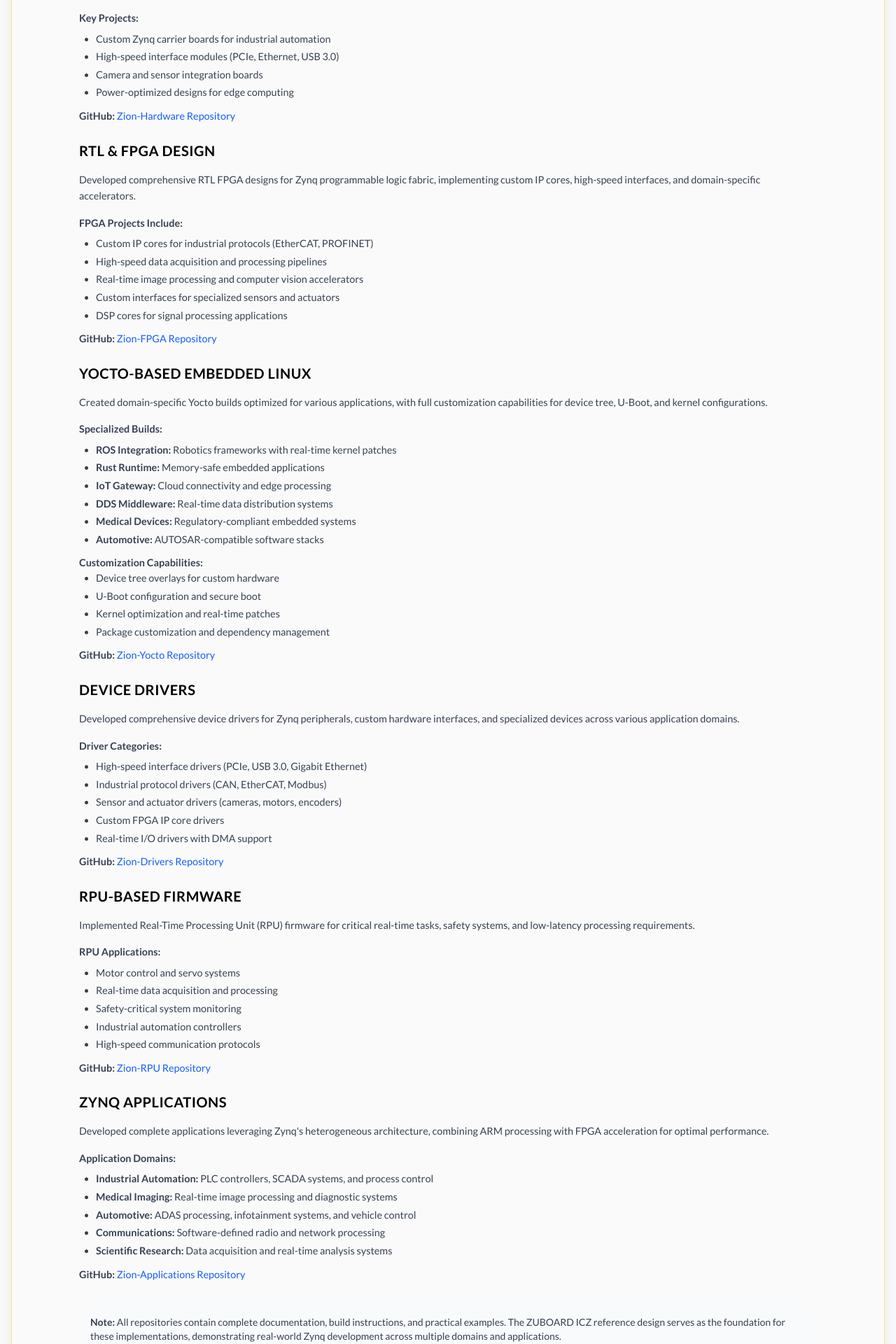
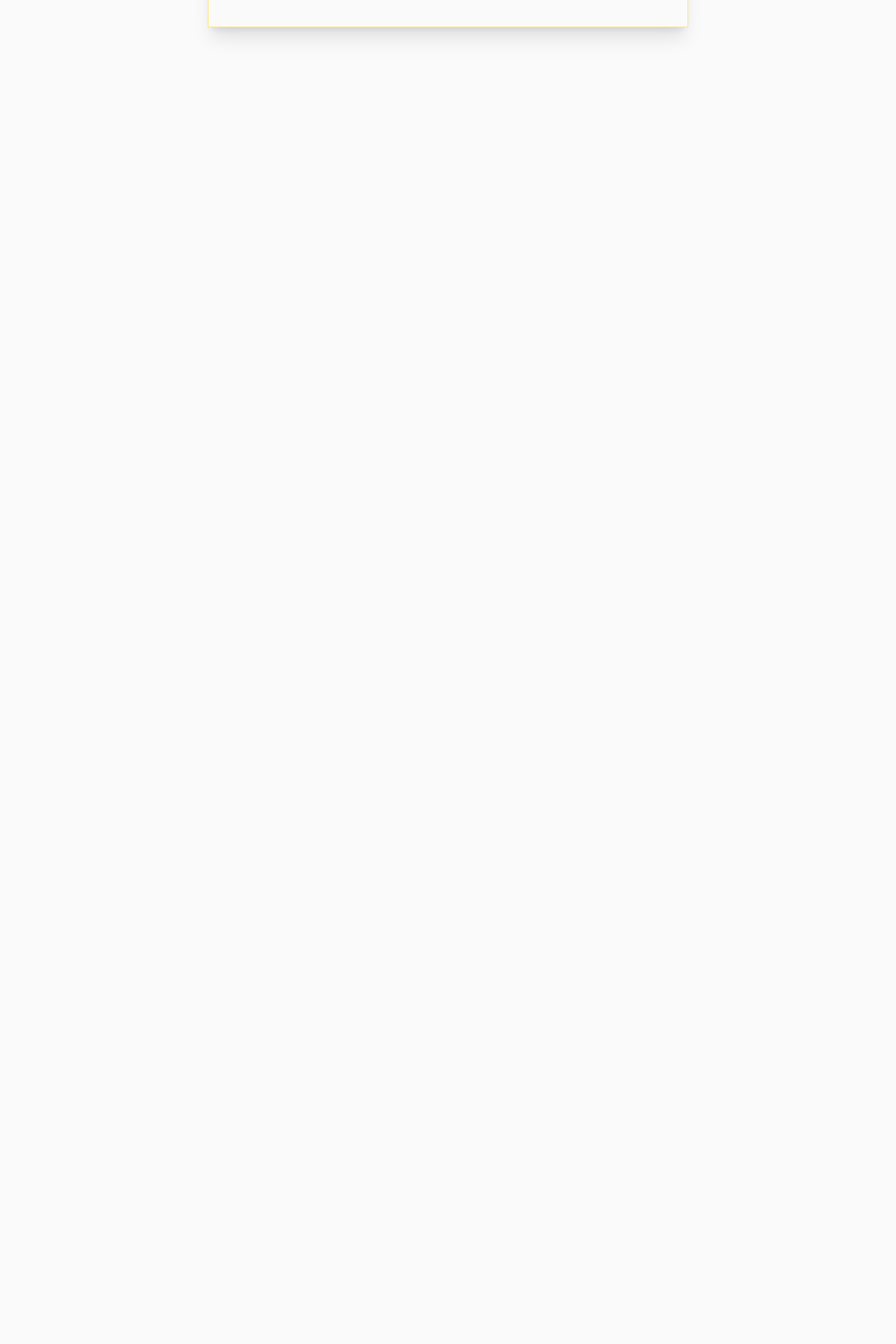
Before and after one commit to sandeshghimire/langiq-web, a Next.js app: page /amd-xilinx-zynq in a window 1280 px wide. Shown: the part 560-2480 px from the top of the page at 70% size. After the commit the page ends 864 px from the top, so only its background shows below. Built offline with nearby package versions, Linux system fonts and the light colour scheme.

Commit message:
Reorganize AMD Zynq page into two-column layout with card-based sections

```diff
--- a/src/app/amd-xilinx-zynq/page.tsx
+++ b/src/app/amd-xilinx-zynq/page.tsx
@@ -1,120 +1,22 @@
-export default function AMDZynq() {
+import Summary from './components/Summary';
+import Hardware from './components/Hardware';
+import OperatingSystem from './components/OperatingSystem';
+import Drivers from './components/Drivers';
+import Middleware from './components/Middleware';
+import ApplicationDevelopment from './components/ApplicationDevelopment';
+import Firmware from './components/Firmware';
+
+export default function Home() {
     return (
-        <div className="p-8 border-t border-gray-200">
-            <h1 className="text-2xl font-bold text-black mb-6 uppercase">AMD Xilinx Zynq Case Study</h1>
+        <div>
+            <Summary />
+            <Hardware />
+            <OperatingSystem />
+            <Drivers />
+            <Firmware />
+            <Middleware />
+            <ApplicationDevelopment />
 
-            <p className="text-gray-700 leading-relaxed mb-6">
-                Over the past decade, I've developed extensive expertise with AMD Xilinx Zynq platforms, using the ZUBOARD ICZ as a reference design foundation. This page showcases practical implementations across the entire Zynq ecosystem, from hardware design to application development. All projects are available on my <a href="https://github.com/Soccentric" className="text-blue-600 hover:text-blue-800 underline" target="_blank" rel="noopener noreferrer">GitHub repository</a>.
-            </p>
-
-            <h2 className="text-xl font-semibold text-black mb-4 uppercase tracking-wide">Hardware Design Projects</h2>
-            <p className="text-gray-700 leading-relaxed mb-4">
-                Based on Zynq architecture, we've developed several hardware projects including custom carrier boards, expansion modules, and specialized interfaces. These designs leverage the ZUBOARD ICZ reference while optimizing for specific application requirements.
-            </p>
-            <div className="text-gray-700 mb-6">
-                <p className="mb-2"><strong>Key Projects:</strong></p>
-                <ul className="list-disc ml-6 space-y-1">
-                    <li>Custom Zynq carrier boards for industrial automation</li>
-                    <li>High-speed interface modules (PCIe, Ethernet, USB 3.0)</li>
-                    <li>Camera and sensor integration boards</li>
-                    <li>Power-optimized designs for edge computing</li>
-                </ul>
-                <p className="mt-3"><strong>GitHub:</strong> <a href="https://github.com/Soccentric/Zion-Hardware" className="text-blue-600 hover:text-blue-800 underline" target="_blank" rel="noopener noreferrer">Zion-Hardware Repository</a></p>
-            </div>
-
-            <h2 className="text-xl font-semibold text-black mb-4 uppercase tracking-wide">RTL & FPGA Design</h2>
-            <p className="text-gray-700 leading-relaxed mb-4">
-                Developed comprehensive RTL FPGA designs for Zynq programmable logic fabric, implementing custom IP cores, high-speed interfaces, and domain-specific accelerators.
-            </p>
-            <div className="text-gray-700 mb-6">
-                <p className="mb-2"><strong>FPGA Projects Include:</strong></p>
-                <ul className="list-disc ml-6 space-y-1">
-                    <li>Custom IP cores for industrial protocols (EtherCAT, PROFINET)</li>
-                    <li>High-speed data acquisition and processing pipelines</li>
-                    <li>Real-time image processing and computer vision accelerators</li>
-                    <li>Custom interfaces for specialized sensors and actuators</li>
-                    <li>DSP cores for signal processing applications</li>
-                </ul>
-                <p className="mt-3"><strong>GitHub:</strong> <a href="https://github.com/Soccentric/Zion-FPGA" className="text-blue-600 hover:text-blue-800 underline" target="_blank" rel="noopener noreferrer">Zion-FPGA Repository</a></p>
-            </div>
-
-            <h2 className="text-xl font-semibold text-black mb-4 uppercase tracking-wide">Yocto-Based Embedded Linux</h2>
-            <p className="text-gray-700 leading-relaxed mb-4">
-                Created domain-specific Yocto builds optimized for various applications, with full customization capabilities for device tree, U-Boot, and kernel configurations.
-            </p>
-            <div className="text-gray-700 mb-6">
-                <p className="mb-2"><strong>Specialized Builds:</strong></p>
-                <ul className="list-disc ml-6 space-y-1">
-                    <li><strong>ROS Integration:</strong> Robotics frameworks with real-time kernel patches</li>
-                    <li><strong>Rust Runtime:</strong> Memory-safe embedded applications</li>
-                    <li><strong>IoT Gateway:</strong> Cloud connectivity and edge processing</li>
-                    <li><strong>DDS Middleware:</strong> Real-time data distribution systems</li>
-                    <li><strong>Medical Devices:</strong> Regulatory-compliant embedded systems</li>
-                    <li><strong>Automotive:</strong> AUTOSAR-compatible software stacks</li>
-                </ul>
-                <p className="mt-3"><strong>Customization Capabilities:</strong></p>
-                <ul className="list-disc ml-6 space-y-1">
-                    <li>Device tree overlays for custom hardware</li>
-                    <li>U-Boot configuration and secure boot</li>
-                    <li>Kernel optimization and real-time patches</li>
-                    <li>Package customization and dependency management</li>
-                </ul>
-                <p className="mt-3"><strong>GitHub:</strong> <a href="https://github.com/Soccentric/Zion-Yocto" className="text-blue-600 hover:text-blue-800 underline" target="_blank" rel="noopener noreferrer">Zion-Yocto Repository</a></p>
-            </div>
-
-            <h2 className="text-xl font-semibold text-black mb-4 uppercase tracking-wide">Device Drivers</h2>
-            <p className="text-gray-700 leading-relaxed mb-4">
-                Developed comprehensive device drivers for Zynq peripherals, custom hardware interfaces, and specialized devices across various application domains.
-            </p>
-            <div className="text-gray-700 mb-6">
-                <p className="mb-2"><strong>Driver Categories:</strong></p>
-                <ul className="list-disc ml-6 space-y-1">
-                    <li>High-speed interface drivers (PCIe, USB 3.0, Gigabit Ethernet)</li>
-                    <li>Industrial protocol drivers (CAN, EtherCAT, Modbus)</li>
-                    <li>Sensor and actuator drivers (cameras, motors, encoders)</li>
-                    <li>Custom FPGA IP core drivers</li>
-                    <li>Real-time I/O drivers with DMA support</li>
-                </ul>
-                <p className="mt-3"><strong>GitHub:</strong> <a href="https://github.com/Soccentric/Zion-Drivers" className="text-blue-600 hover:text-blue-800 underline" target="_blank" rel="noopener noreferrer">Zion-Drivers Repository</a></p>
-            </div>
-
-            <h2 className="text-xl font-semibold text-black mb-4 uppercase tracking-wide">RPU-Based Firmware</h2>
-            <p className="text-gray-700 leading-relaxed mb-4">
-                Implemented Real-Time Processing Unit (RPU) firmware for critical real-time tasks, safety systems, and low-latency processing requirements.
-            </p>
-            <div className="text-gray-700 mb-6">
-                <p className="mb-2"><strong>RPU Applications:</strong></p>
-                <ul className="list-disc ml-6 space-y-1">
-                    <li>Motor control and servo systems</li>
-                    <li>Real-time data acquisition and processing</li>
-                    <li>Safety-critical system monitoring</li>
-                    <li>Industrial automation controllers</li>
-                    <li>High-speed communication protocols</li>
-                </ul>
-                <p className="mt-3"><strong>GitHub:</strong> <a href="https://github.com/Soccentric/Zion-RPU" className="text-blue-600 hover:text-blue-800 underline" target="_blank" rel="noopener noreferrer">Zion-RPU Repository</a></p>
-            </div>
-
-            <h2 className="text-xl font-semibold text-black mb-4 uppercase tracking-wide">Zynq Applications</h2>
-            <p className="text-gray-700 leading-relaxed mb-4">
-                Developed complete applications leveraging Zynq's heterogeneous architecture, combining ARM processing with FPGA acceleration for optimal performance.
-            </p>
-            <div className="text-gray-700 mb-6">
-                <p className="mb-2"><strong>Application Domains:</strong></p>
-                <ul className="list-disc ml-6 space-y-1">
-                    <li><strong>Industrial Automation:</strong> PLC controllers, SCADA systems, and process control</li>
-                    <li><strong>Medical Imaging:</strong> Real-time image processing and diagnostic systems</li>
-                    <li><strong>Automotive:</strong> ADAS processing, infotainment systems, and vehicle control</li>
-                    <li><strong>Communications:</strong> Software-defined radio and network processing</li>
-                    <li><strong>Scientific Research:</strong> Data acquisition and real-time analysis systems</li>
-                </ul>
-                <p className="mt-3"><strong>GitHub:</strong> <a href="https://github.com/Soccentric/Zion-Applications" className="text-blue-600 hover:text-blue-800 underline" target="_blank" rel="noopener noreferrer">Zion-Applications Repository</a></p>
-            </div>
-
-            <div className="mt-8 p-4 bg-gray-50 rounded-lg">
-                <p className="text-gray-700 text-sm">
-                    <strong>Note:</strong> All repositories contain complete documentation, build instructions, and practical examples. The ZUBOARD ICZ reference design serves as the foundation for these implementations, demonstrating real-world Zynq development across multiple domains and applications.
-                </p>
-            </div>
         </div>
     );
 }
```
Also changed, not shown: public/zuboard.png (added).
